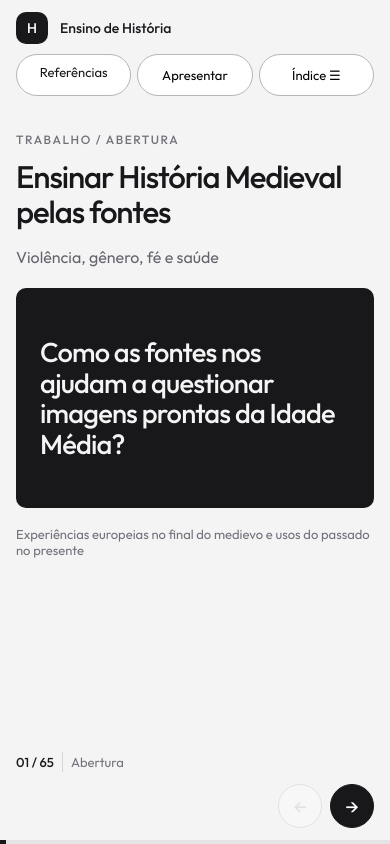
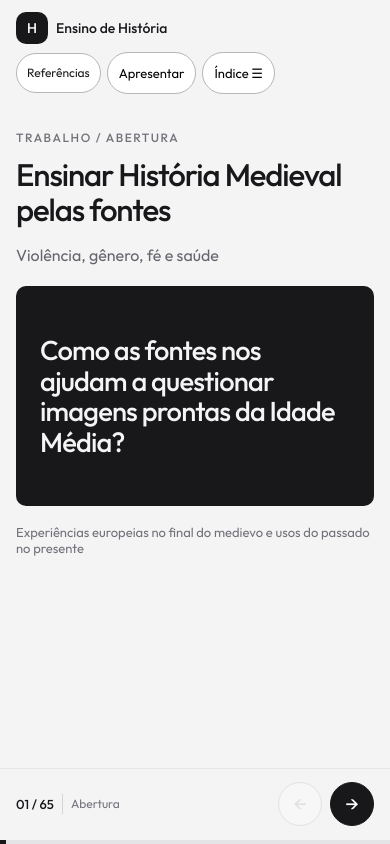
Before and after one commit to valnezjr/ensino-historia-medieval, a plain HTML site: page index.html in a window 390 px wide. Drawn offline with Linux system fonts and the light colour scheme.

Commit message:
fix: corrigir proporções do cabeçalho e navegação fixa em celulares

```diff
--- a/style.css
+++ b/style.css
@@ -178,3 +178,37 @@ html{overflow-x:hidden}
   .hero{min-height:0}
   .image-card,.source-lab .image-card{height:clamp(260px,75vh,460px)}
 }
+
+
+/* Correção de proporções e navegação móvel (captura em tela cheia). */
+@media(max-width:760px){
+  .topbar{flex-wrap:nowrap;align-items:center;gap:8px}
+  .brand{flex:1 1 auto;width:auto;min-width:0;gap:8px;font-size:clamp(12px,3.2vw,14px);line-height:1.2}
+  .mark{flex:none;width:32px;height:32px}
+  .topbar-actions{flex:0 0 auto;width:auto;display:flex;flex-wrap:nowrap;gap:6px;justify-content:flex-end}
+  .topbar-actions>*{flex:none;display:inline-flex;align-items:center;justify-content:center;width:auto;min-width:0;min-height:40px;height:40px;padding:0 10px;font-size:12px;line-height:1.15;text-align:center;white-space:nowrap;border-radius:999px}
+  .topbar-actions #presentButton{max-width:110px;white-space:normal}
+  .topbar-actions #indexButton{white-space:nowrap}
+  .controls{position:sticky;bottom:0;z-index:10;flex:none;background:#f4f4f5;border-top:1px solid #e4e4e7;padding:10px 16px max(12px,env(safe-area-inset-bottom));min-height:72px}
+  .controls>div:first-child{flex:1 1 auto;min-width:0}
+  .controls .nav{flex:0 0 auto;width:auto;margin-left:auto}
+  .nav button{flex:none;width:44px;height:44px;min-width:44px;min-height:44px}
+  .app{padding-bottom:0}
+  .stage{padding-bottom:24px}
+  .progress{position:sticky;bottom:0;z-index:11;flex:none}
+}
+@media(max-width:420px){
+  .topbar{flex-wrap:wrap;align-items:center}
+  .brand{flex:1 1 100%;width:100%;font-size:14px}
+  .topbar-actions{flex:1 1 100%;width:100%;justify-content:flex-start}
+  .topbar-actions>*{flex:0 0 auto;width:auto;text-align:center}
+  .controls{flex-wrap:nowrap;gap:8px}
+  .controls>div:first-child{flex:1 1 auto;min-width:0}
+  .controls .nav{width:auto;flex:0 0 auto}
+  #label{font-size:12px}
+}
+@media(max-width:360px){
+  .topbar-actions>*{font-size:11px;padding-inline:8px}
+  .controls{padding-inline:12px}
+  .controls .nav{gap:6px}
+}
```
